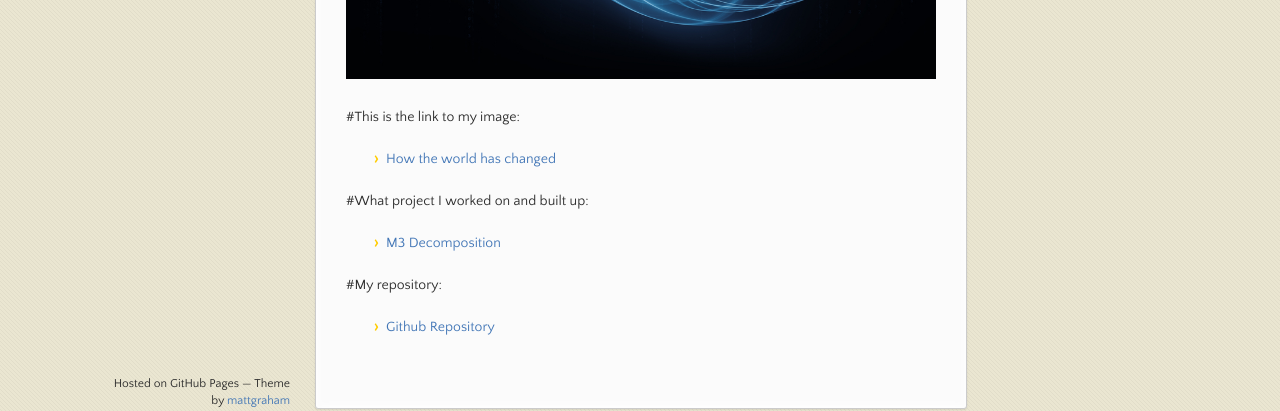
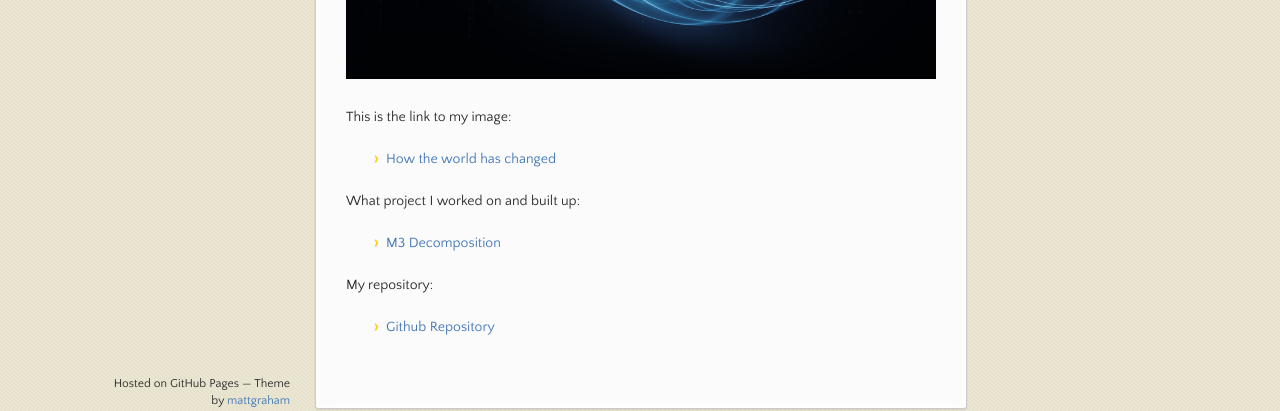
Before and after one commit to kevinluong510/kevinluong510.github.io, a Jekyll site: the page built from index.md, in a window 1280 px wide and 1034 px high. Shown: the part 585-996 px from the top of the window. Built offline with Jekyll 4.4.1, drawn with Linux system fonts in a browser that asks for light colours; our own code applies the rules of GitHub Pages for plain Markdown files.

```diff
--- a/index.md
+++ b/index.md
@@ -4,11 +4,11 @@ Title: Khoa Luong
 
 ![My Picture](/pics/association_rules_machine_learning.jpg)
 
-#This is the link to my image:
+This is the link to my image:
 - [How the world has changed](/pics/IML.jpg)
 
-#What project I worked on and built up:
+What project I worked on and built up:
 - [M3 Decomposition](/timeseries/index.md)
 
-#My repository:
+My repository:
 - [Github Repository](https://github.com/kevinluong510/kevinluong510.github.io)
```
